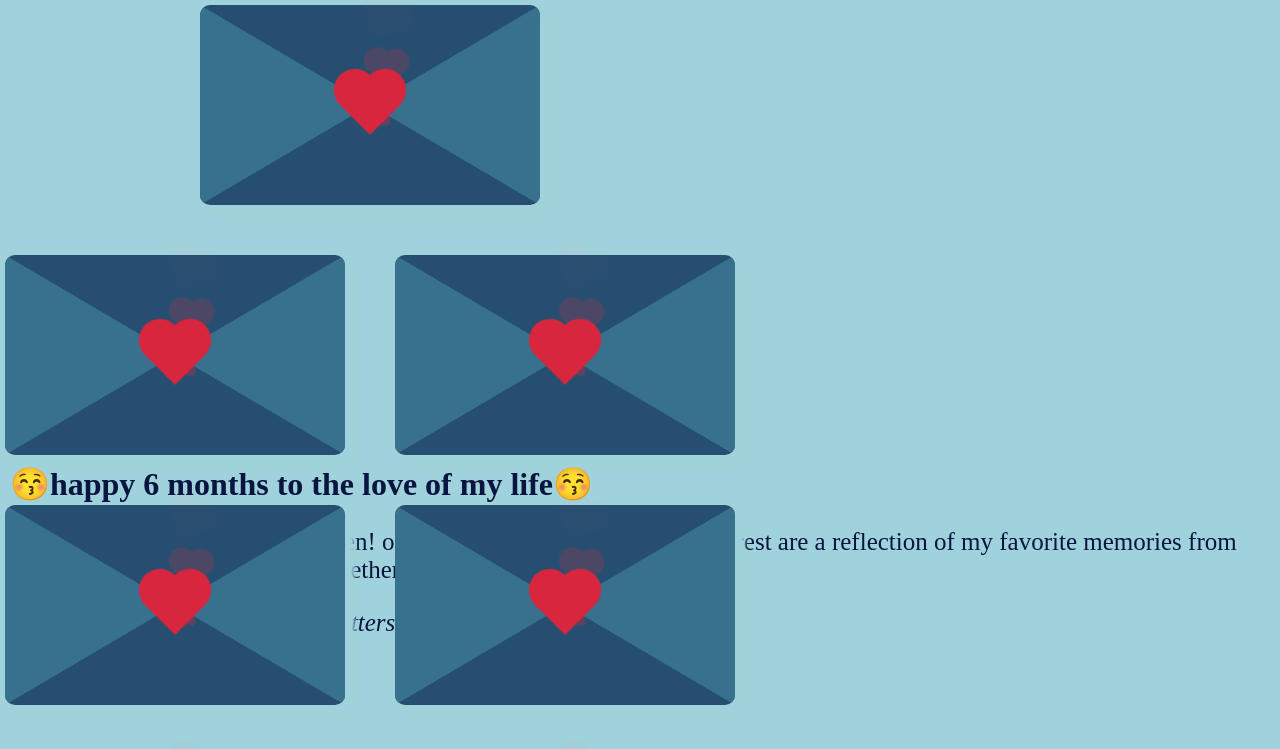
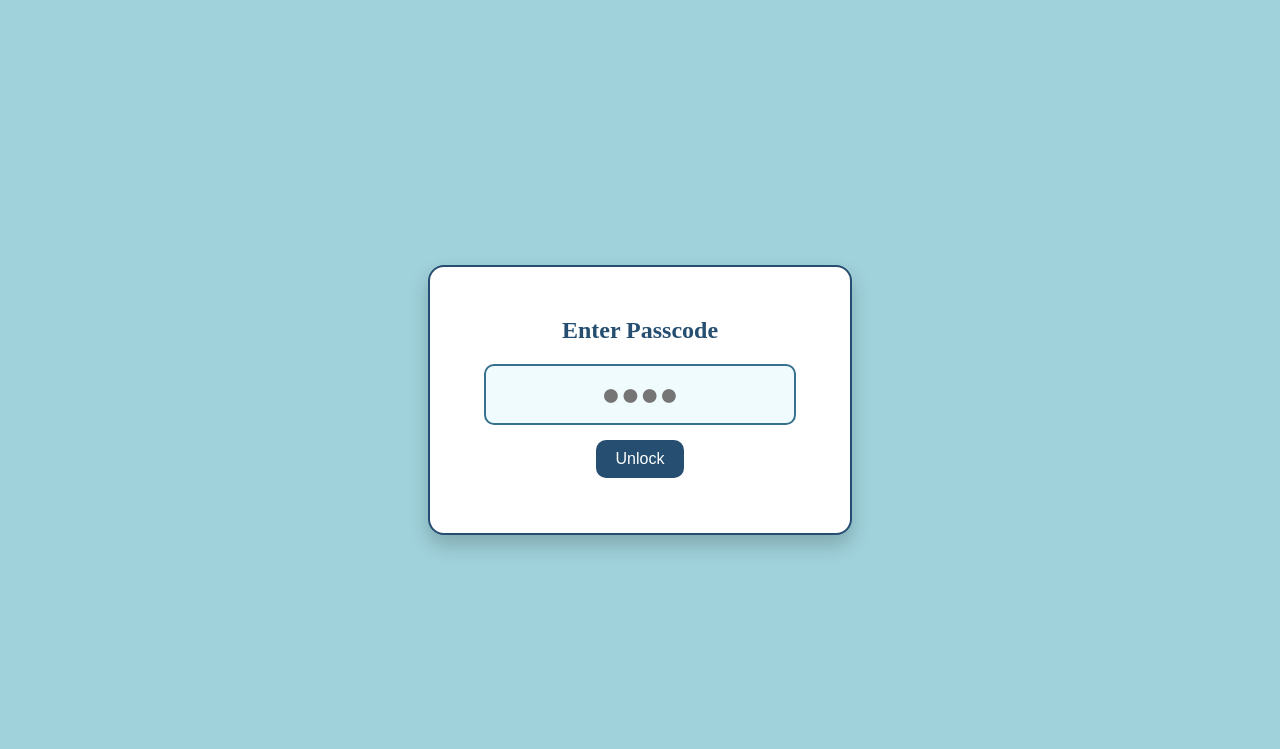
Before and after one commit to amandalongo/6months, a plain HTML site: page homepage.html in a window 1280 px wide. Shown: the top 749 px of the page. Drawn offline with Linux system fonts and the light colour scheme.

Commit message:
ur joking

```diff
--- a/homepage.html
+++ b/homepage.html
@@ -7,6 +7,14 @@
     <link rel="stylesheet" href="main.css" />
   </head>
   <body>
+    <div id="passcode-screen" class="passcode-overlay">
+      <div class="passcode-box">
+        <h2>Enter Passcode</h2>
+        <input type="password" id="passcode" maxlength="4" placeholder="●●●●" />
+        <button onclick="checkPasscode()">Unlock</button>
+        <p id="error-msg"></p>
+      </div>
+    </div>
     <div class="text">
       <h1>😚happy 6 months to the love of my life😚</h1>
       <p>below are letters i want you to open! open the top one first, and then the rest are a reflection of my favorite memories from each month that we have been together</p>
@@ -71,5 +79,16 @@
       <a href="letter7.html"> <div class="heart4"></div></a>
     </div>
   </div>
+  <script>
+    function checkPasscode() {
+      const input = document.getElementById("passcode").value;
+      const error = document.getElementById("error-msg");
+      if (input === "1117") {
+        document.getElementById("passcode-screen").style.display = "none";
+      } else {
+        error.textContent = "Incorrect passcode. Try again.";
+      }
+    }
+  </script>
   </body>
 </html>
--- a/main.css
+++ b/main.css
@@ -201,3 +201,62 @@ p {
     font-size: 16px;
   }
 }
+.passcode-overlay {
+  position: fixed;
+  top: 0;
+  left: 0;
+  width: 100%;
+  height: 100%;
+  background-color: #A0D2DB;
+  display: flex;
+  justify-content: center;
+  align-items: center;
+  z-index: 999;
+}
+
+.passcode-box {
+  background-color: white;
+  border: 2px solid #254E70;
+  padding: 30px;
+  border-radius: 16px;
+  text-align: center;
+  box-shadow: 0 10px 20px rgba(0, 0, 0, 0.2);
+  width: 85%;
+  max-width: 360px;
+}
+
+.passcode-box h2 {
+  color: #254E70;
+  margin-bottom: 20px;
+}
+
+.passcode-box input {
+  font-size: 2rem;
+  text-align: center;
+  padding: 10px;
+  border: 2px solid #37718E;
+  border-radius: 10px;
+  width: 80%;
+  margin-bottom: 15px;
+  background-color: #F0FBFD;
+  color: #254E70;
+}
+
+.passcode-box button {
+  background-color: #254E70;
+  color: white;
+  padding: 10px 20px;
+  font-size: 1rem;
+  border: none;
+  border-radius: 10px;
+  cursor: pointer;
+}
+
+.passcode-box button:hover {
+  background-color: #37718E;
+}
+
+.passcode-box p {
+  color: #D7263D;
+  margin-top: 10px;
+}
```
Also changed, not shown: index.html (deleted, +0 -29 lines), passcode.css (deleted, +0 -57 lines).
